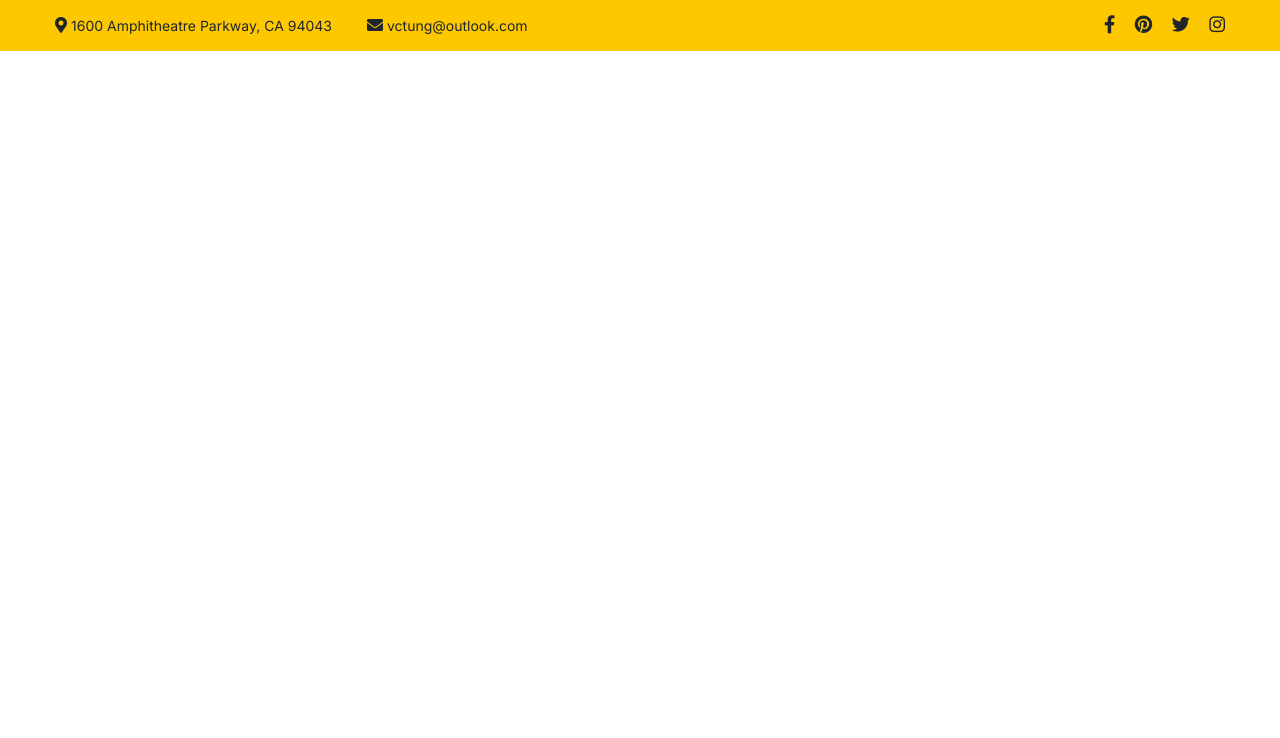
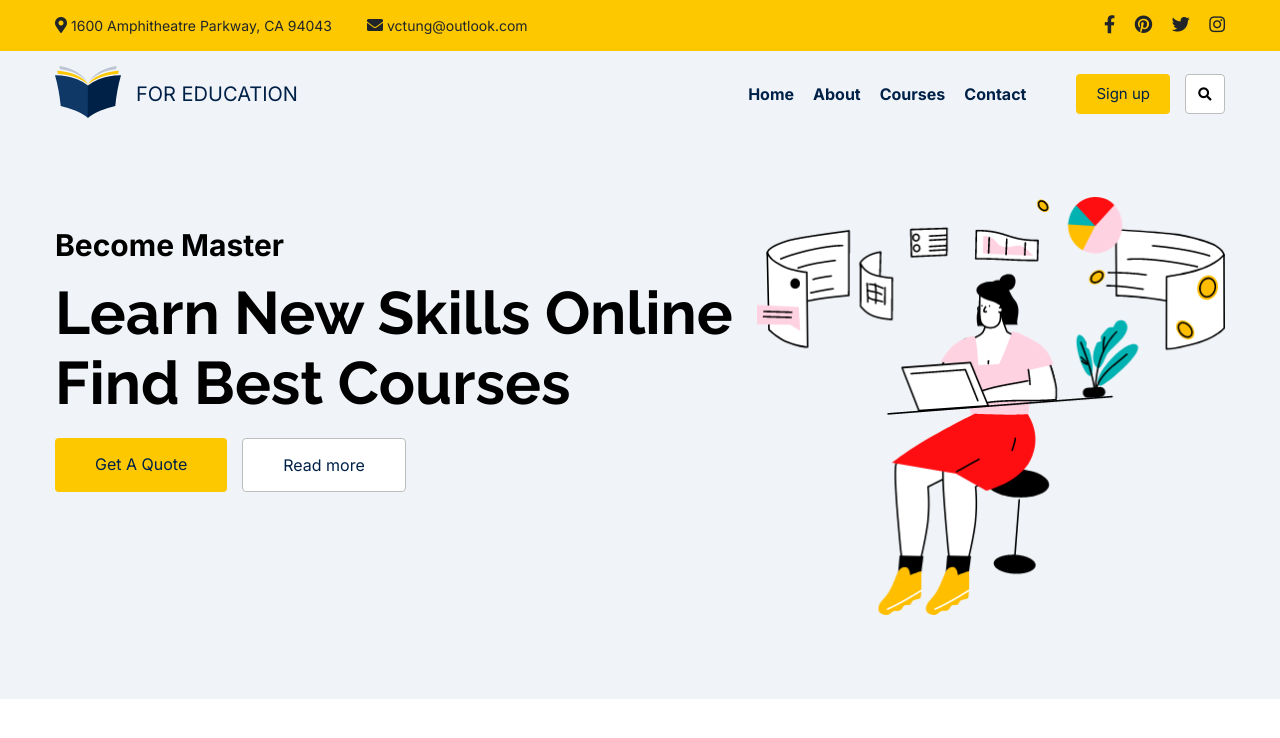
Before and after one commit to Hossein-s/little-squirrel, a plain HTML site: page index.html in a window 1280 px wide. Drawn offline with Linux system fonts and the light colour scheme.

Commit message:
implement navbar and hero

```diff
--- a/index.html
+++ b/index.html
@@ -8,40 +8,87 @@
 
   <link rel="stylesheet" href="fontawesome/css/all.css">
   <link href="https://fonts.googleapis.com/css2?family=Inter:wght@400;500;700&display=swap" rel="stylesheet">
+  <link href="https://fonts.googleapis.com/css2?family=Raleway:wght@400;600;700;800&display=swap" rel="stylesheet">
 
   <title>Little Squirrel</title>
 </head>
 
 <body>
-  <div class="navbar">
-    <div class="navbar-wrapper">
-      <div class="navbar-addresses">
-        <div class="navbar-address-item">
-          <i class="fas fa-map-marker-alt navbar-address-item-icon"></i>
-          <span class="navbar-address-item-text">1600 Amphitheatre Parkway, CA 94043</span>
+  <div class="topbar">
+    <div class="topbar-wrapper">
+      <div class="topbar-addresses">
+        <div class="topbar-address-item">
+          <i class="fas fa-map-marker-alt topbar-address-item-icon"></i>
+          <span class="topbar-address-item-text">1600 Amphitheatre Parkway, CA 94043</span>
         </div>
-        <div class="navbar-address-item">
-          <i class="fas fa-envelope navbar-address-item-icon"></i>
-          <span class="navbar-address-item-text">vctung@outlook.com</span>
+        <div class="topbar-address-item">
+          <i class="fas fa-envelope topbar-address-item-icon"></i>
+          <span class="topbar-address-item-text">vctung@outlook.com</span>
         </div>
       </div>
 
-      <div class="navbar-social-links">
+      <div class="topbar-social-links">
         <a href="http://facebook.com/hs" target="_blank" class="facebook-link">
-          <i class="fab fa-facebook-f navbar-address-item-icon"></i>
+          <i class="fab fa-facebook-f topbar-address-item-icon"></i>
         </a>
-        <a href="http://pinterest.com/hs" target="_blank"class="pinterest-link">
-          <i class="fab fa-pinterest navbar-address-item-icon"></i>
+        <a href="http://pinterest.com/hs" target="_blank" class="pinterest-link">
+          <i class="fab fa-pinterest topbar-address-item-icon"></i>
         </a>
         <a href="http://twitter.com/hs" target="_blank" class="twitter-link">
-          <i class="fab fa-twitter navbar-address-item-icon"></i>
+          <i class="fab fa-twitter topbar-address-item-icon"></i>
         </a>
         <a href="http://instagram.com/hs" target="_blank" class="instagram-link">
-          <i class="fab fa-instagram navbar-address-item-icon"></i>
+          <i class="fab fa-instagram topbar-address-item-icon"></i>
         </a>
       </div>
     </div>
   </div>
+
+  <div class="navbar-container">
+    <div class="navbar">
+      <div class="navbar-logo">
+        <a href="/">
+          <img src="images/logo.png" alt="Little Squirrel">
+        </a>
+        <a href="/">
+          <span>For Education</span>
+        </a>
+      </div>
+
+      <div class="nav-wrapper">
+        <nav class="nav">
+          <a href="/">Home</a>
+          <a href="/">About</a>
+          <a href="/">Courses</a>
+          <a href="/">Contact</a>
+        </nav>
+
+        <div class="nav-actions">
+          <a href="/signup" class="nav-signup">Sign up</a>
+          <button type="button" class="search-btn">
+            <i class="fas fa-search"></i>
+          </button>
+        </div>
+      </div>
+    </div>
+  </div>
+
+  <div class="hero-container">
+    <section class="hero">
+      <div class="hero-left">
+        <h5>Become Master</h5>
+        <h2>Learn New Skills Online Find Best Courses</h2>
+        <div class="hero-actions">
+          <a href="#" class="btn-primary btn-get-quote">Get A Quote</a>
+          <a href="#" class="btn-secondary btn-read-more">Read more</a>
+        </div>
+      </div>
+
+      <div class="hero-right">
+        <img src="images/Analytic.png" alt="Analytic">
+      </div>
+    </section>
+  </div>
 </body>
 
 </html>
--- a/style.css
+++ b/style.css
@@ -3,11 +3,11 @@
   padding: 0;
 }
 
-.navbar {
+.topbar {
   background-color: #fdc800;
 }
 
-.navbar-wrapper {
+.topbar-wrapper {
   width: 1170px;
   margin: 0 auto;
 
@@ -20,23 +20,23 @@
   padding: 15px 0;
 }
 
-.navbar-addresses {
+.topbar-addresses {
   display: flex;
   flex-direction: row;
   color: #212529;
 }
 
-.navbar-address-item {
+.topbar-address-item {
   margin-right: 35px;
 }
 
-.navbar-addresses .navbar-address-item > span {
+.topbar-addresses .topbar-address-item > span {
   font-family: "Inter";
   font-weight: 400;
   font-size: 14px;
 }
 
-.navbar-social-links > a {
+.topbar-social-links > a {
   color: #212529;
   text-decoration: none;
 
@@ -44,18 +44,172 @@
   font-size: 18px;
 }
 
-.navbar-social-links > a.facebook-link:hover {
+.topbar-social-links > a.facebook-link:hover {
   color: #1d68ca;
 }
 
-.navbar-social-links > a.twitter-link:hover {
+.topbar-social-links > a.twitter-link:hover {
   color: rgb(29, 155, 240);
 }
 
-.navbar-social-links > a.pinterest-link:hover {
+.topbar-social-links > a.pinterest-link:hover {
   color: #b7081b;
 }
 
-.navbar-social-links > a.instagram-link:hover {
+.topbar-social-links > a.instagram-link:hover {
   color: #cf3174;
 }
+
+.navbar-container {
+  background-color: #F0F4F9;
+}
+
+.navbar {
+  width: 1170px;
+  margin: 0 auto;
+  padding: 15px 0;
+
+  display: flex;
+  flex-direction: row;
+
+  justify-content: space-between;
+  align-items: center;
+}
+
+.navbar-logo {
+  display: flex;
+  align-items: center;
+}
+
+.navbar-logo > a {
+  text-decoration: none;
+}
+
+.navbar-logo span {
+  font-family: "Inter", sans-serif;
+  font-size: 20px;
+  color: #002147;
+  text-transform: uppercase;
+  margin-left: 15px;
+}
+
+.nav-wrapper {
+  display: flex;
+  align-items: center;
+}
+
+.nav > a {
+  font-family: "Inter", sans-serif;
+  font-size: 16px;
+  font-weight: 700;
+  color: #002147;
+  text-decoration: none;
+  margin-left: 15px;
+}
+
+.nav-actions {
+  display: flex;
+  align-items: center;
+  margin-left: 50px;
+}
+
+.nav-actions .nav-signup {
+  font-family: "Inter", sans-serif;
+  display: block;
+  font-size: 15px;
+  color: #002147;
+  padding: 0 20px;
+  line-height: 40px;
+  font-weight: 400;
+  background-color: #FDC800;
+  border-radius: 4px;
+  text-decoration: none;
+}
+
+.nav-actions .search-btn {
+  width: 40px;
+  border-radius: 4px;
+  border: 1px solid #BDBDBD;
+  background-color: white;
+  line-height: 38px;
+  margin-left: 15px;
+}
+
+.nav-actions .search-btn > i {
+  vertical-align: middle;
+}
+
+.hero-container {
+  background-color: #F0F4F9;
+
+  padding: 60px 0 80px;
+}
+
+.hero {
+  width: 1170px;
+  margin: 0 auto;
+  display: flex;
+
+  font-family: "Inter", sans-serif;
+}
+
+.hero-left {
+  width: 60%;
+  margin-top: 30px;
+}
+
+.hero-left h5 {
+  font-size: 30px;
+  font-weight: 700;
+  margin-bottom: 15px;
+}
+
+.hero-left h2 {
+  font-size: 60px;
+  font-family: "Raleway", sans-serif;
+
+  margin-bottom: 20px;
+}
+
+.hero-right {
+  width: 40%;
+}
+
+.hero-right > img {
+  width: 100%;
+}
+
+.hero-actions {
+  display: flex;
+}
+
+.btn-get-quote {
+  padding: 16px 40px;
+}
+
+.btn-read-more {
+  padding: 16px 40px;
+  margin-left: 15px;
+}
+
+/*
+Common classes
+*/
+
+.btn-primary {
+  display: block;
+  background-color: #FDC800;
+  color: #002147;
+  font-size: 16px;
+  text-decoration: none;
+  border-radius: 4px;
+}
+
+.btn-secondary {
+  background-color: white;
+  border: 1px solid #BDBDBD;
+  border-radius: 4px;
+  text-decoration: none;
+  font-size: 16px;
+  color: #002147;
+}
```
Also changed, not shown: images/Analytic.png (added), images/logo.png (added).
